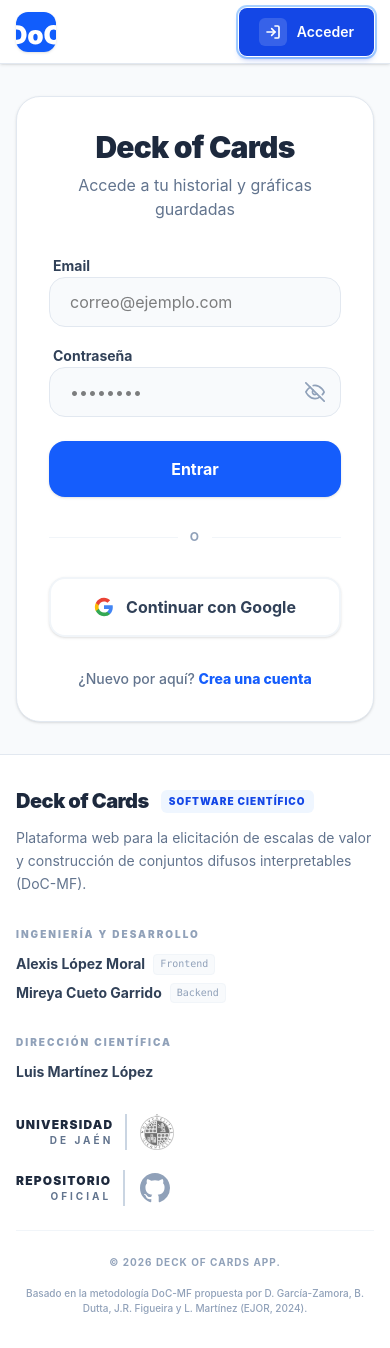
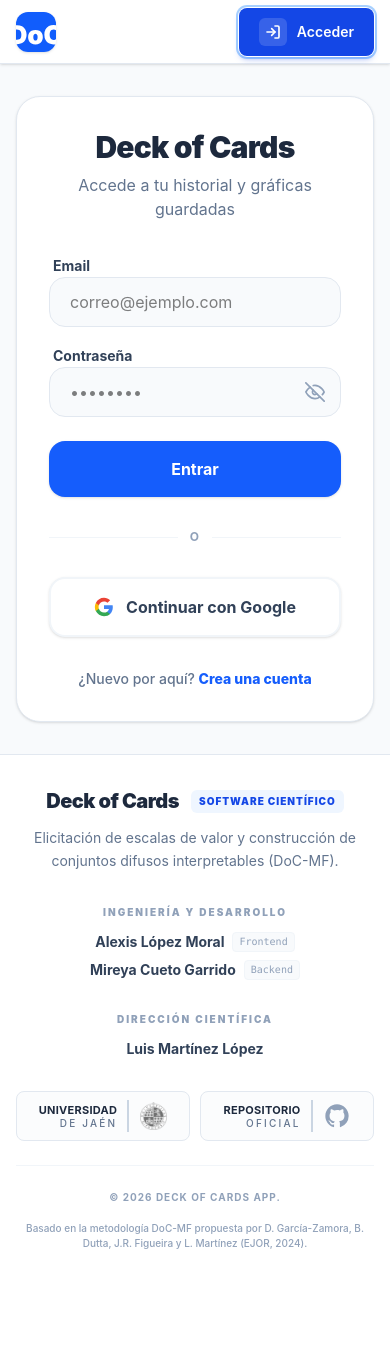
Before and after one commit to uja-dev-practices/deck-of-cards, a React (Vite) app in the folder frontend/: page /login in a window 390 px wide. After the commit the page ends 1283 px from the top, so only its background shows below. Built offline with nearby package versions, Linux system fonts and the light colour scheme; no server answers.

Commit message:
Refactor layout and styling across components for improved responsiveness and user experience. Adjusted overflow properties in CSS, enhanced layout in CriterionInput and Step1BaseScale components, and updated Footer for better alignment and accessibility.

```diff
--- a/frontend/src/components/CriterionInput.jsx
+++ b/frontend/src/components/CriterionInput.jsx
@@ -1,11 +1,11 @@
 export default function CriterionInput({ criterionName, setCriterionName, error }) {
   return (
-    <div className="flex flex-row items-center justify-center gap-3 w-full z-30 relative mt-4">
-      <label className="text-sm font-bold text-slate-600 uppercase tracking-wide whitespace-nowrap">
+    <div className="flex flex-col sm:flex-row items-stretch sm:items-center justify-center gap-2 sm:gap-3 w-full max-w-full z-30 relative mt-4 px-1">
+      <label className="text-sm font-bold text-slate-600 uppercase tracking-wide text-center sm:text-left sm:whitespace-nowrap shrink-0">
         Nombre del Criterio:
       </label>
 
-      <div className="relative w-72">
+      <div className="relative w-full max-w-xs sm:max-w-none sm:w-72 mx-auto sm:mx-0">
         <input
           type="text"
           placeholder="Ej: Calidad del código"
@@ -19,7 +19,7 @@ export default function CriterionInput({ criterionName, setCriterionName, error
         />
 
         {error && (
-          <span className="absolute top-1/2 -right-18 -translate-y-1/2 text-red-500 text-xs font-semibold">
+          <span className="mt-1 block text-center sm:absolute sm:mt-0 sm:top-1/2 sm:-right-20 sm:-translate-y-1/2 text-red-500 text-xs font-semibold whitespace-nowrap">
             Obligatorio
           </span>
         )}
--- a/frontend/src/components/layout/Footer.jsx
+++ b/frontend/src/components/layout/Footer.jsx
@@ -6,27 +6,27 @@ export default function Footer() {
         <div className="grid grid-cols-1 sm:grid-cols-2 lg:grid-cols-12 gap-8 lg:gap-6">
 
           {/* Proyecto */}
-          <div className="lg:col-span-4 flex flex-col">
-            <div className="flex items-center gap-3 mb-3">
+          <div className="lg:col-span-4 flex flex-col items-center text-center sm:items-start sm:text-left">
+            <div className="flex flex-wrap items-center justify-center gap-3 mb-3 sm:justify-start">
               <span className="text-xl font-black text-slate-800 tracking-tight">Deck of Cards</span>
               <span className="px-2 py-1 bg-blue-50 text-blue-700 text-[10px] font-black uppercase tracking-widest rounded-md">
                 Software Científico
               </span>
             </div>
             <p className="text-sm text-slate-500 leading-relaxed max-w-sm">
-              Plataforma web para la elicitación de escalas de valor y construcción de conjuntos difusos interpretables (DoC-MF).
+              Elicitación de escalas de valor y construcción de conjuntos difusos interpretables (DoC-MF).
             </p>
           </div>
 
           {/* Desarrollo */}
-          <div className="lg:col-span-3 flex flex-col">
+          <div className="lg:col-span-3 flex flex-col items-center text-center sm:items-start sm:text-left">
             <h4 className="text-[10px] font-black uppercase tracking-[0.2em] text-slate-400 mb-3">Ingeniería y Desarrollo</h4>
             <ul className="text-sm font-bold text-slate-700 space-y-2">
-              <li className="flex flex-wrap items-center gap-2">
+              <li className="flex flex-wrap items-center justify-center gap-2 sm:justify-start">
                 Alexis López Moral
                 <span className="text-slate-400 font-medium text-[10px] font-mono bg-slate-50 border border-slate-100 px-1.5 py-0.5 rounded">Frontend</span>
               </li>
-              <li className="flex flex-wrap items-center gap-2">
+              <li className="flex flex-wrap items-center justify-center gap-2 sm:justify-start">
                 Mireya Cueto Garrido
                 <span className="text-slate-400 font-medium text-[10px] font-mono bg-slate-50 border border-slate-100 px-1.5 py-0.5 rounded">Backend</span>
               </li>
@@ -34,29 +34,31 @@ export default function Footer() {
           </div>
 
           {/* Dirección Científica */}
-          <div className="lg:col-span-2 flex flex-col">
+          <div className="lg:col-span-2 flex flex-col items-center text-center sm:items-start sm:text-left">
             <h4 className="text-[10px] font-black uppercase tracking-[0.2em] text-slate-400 mb-3">Dirección Científica</h4>
             <p className="text-sm font-bold text-slate-700">Luis Martínez López</p>
           </div>
 
           {/* Enlaces Institucionales y Código */}
-          <div className="lg:col-span-3 flex flex-col gap-5 sm:items-start lg:items-end">
+          <div className="lg:col-span-3 flex flex-col items-center w-full sm:items-start lg:items-end">
+
+            <div className="grid grid-cols-2 gap-2.5 sm:gap-3 w-full max-w-sm sm:max-w-none lg:flex lg:flex-col lg:w-auto lg:gap-5">
 
               {/* Universidad de Jaén */}
               <a
                 href="https://www.ujaen.es/"
                 target="_blank" rel="noopener noreferrer"
-              className="group flex items-center gap-3 w-fit"
+                className="group flex items-center justify-center gap-2.5 rounded-lg border border-slate-200 bg-slate-50/50 px-3 py-2 transition-colors hover:bg-slate-100"
                 title="Ir a la web oficial de la Universidad de Jaén"
               >
-              <div className="text-right border-r-2 border-slate-300 group-hover:border-blue-600 pr-3 flex flex-col justify-center h-9 transition-colors">
-                <span className="text-xs font-black text-slate-800 uppercase tracking-widest leading-none mb-1">Universidad</span>
-                <span className="text-[10px] font-bold text-slate-500 uppercase tracking-[0.3em] leading-none">de Jaén</span>
+                <div className="flex h-8 flex-col justify-center border-r-2 border-slate-300 pr-2.5 text-right transition-colors group-hover:border-blue-600">
+                  <span className="mb-0.5 text-[11px] font-bold uppercase leading-none tracking-wide text-slate-800">Universidad</span>
+                  <span className="text-[10px] font-medium uppercase leading-none tracking-[0.22em] text-slate-500">de Jaén</span>
                 </div>
                 <img
-                src="/uja-logo.png"
+                  src={`${import.meta.env.BASE_URL}uja-logo.png`}
                   alt="Logo UJA"
-                className="w-9 h-9 object-contain grayscale group-hover:grayscale-0 transition-all opacity-80 group-hover:opacity-100"
+                  className="h-7 w-7 object-contain grayscale opacity-80 transition-all group-hover:grayscale-0 group-hover:opacity-100"
                 />
               </a>
 
@@ -64,24 +66,25 @@ export default function Footer() {
               <a
                 href="https://github.com/alexislopez-dev/deck-of-cards"
                 target="_blank" rel="noopener noreferrer"
-              className="group flex items-center gap-3 w-fit"
+                className="group flex items-center justify-center gap-2.5 rounded-lg border border-slate-200 bg-slate-50/50 px-3 py-2 transition-colors hover:bg-slate-100"
                 title="Ver código fuente en GitHub"
               >
-              <div className="text-right border-r-2 border-slate-300 group-hover:border-slate-800 pr-3 flex flex-col justify-center h-9 transition-colors">
-                <span className="text-xs font-black text-slate-800 uppercase tracking-widest leading-none mb-1">Repositorio</span>
-                <span className="text-[10px] font-bold text-slate-500 uppercase tracking-[0.3em] leading-none">Oficial</span>
+                <div className="flex h-8 flex-col justify-center border-r-2 border-slate-300 pr-2.5 text-right transition-colors group-hover:border-slate-800">
+                  <span className="mb-0.5 text-[11px] font-bold uppercase leading-none tracking-wide text-slate-800">Repositorio</span>
+                  <span className="text-[10px] font-medium uppercase leading-none tracking-[0.22em] text-slate-500">Oficial</span>
                 </div>
-              <svg className="w-9 h-9 text-slate-400 group-hover:text-slate-800 transition-colors" fill="currentColor" viewBox="0 0 24 24" aria-hidden="true">
+                <svg className="h-7 w-7 text-slate-400 transition-colors group-hover:text-slate-800" fill="currentColor" viewBox="0 0 24 24" aria-hidden="true">
                   <path fillRule="evenodd" d="M12 2C6.477 2 2 6.484 2 12.017c0 4.425 2.865 8.18 6.839 9.504.5.092.682-.217.682-.483 0-.237-.008-.868-.013-1.703-2.782.605-3.369-1.343-3.369-1.343-.454-1.158-1.11-1.466-1.11-1.466-.908-.62.069-.608.069-.608 1.003.07 1.531 1.032 1.531 1.032.892 1.53 2.341 1.088 2.91.832.092-.647.35-1.088.636-1.338-2.22-.253-4.555-1.113-4.555-4.951 0-1.093.39-1.988 1.029-2.688-.103-.253-.446-1.272.098-2.65 0 0 .84-.27 2.75 1.026A9.564 9.564 0 0112 6.844c.85.004 1.705.115 2.504.337 1.909-1.296 2.747-1.027 2.747-1.027.546 1.379.202 2.398.1 2.651.64.7 1.028 1.595 1.028 2.688 0 3.848-2.339 4.695-4.566 4.943.359.309.678.92.678 1.855 0 1.338-.012 2.419-.012 2.747 0 .268.18.58.688.482A10.019 10.019 0 0022 12.017C22 6.484 17.522 2 12 2z" clipRule="evenodd" />
                 </svg>
               </a>
 
             </div>
           </div>
+        </div>
 
         {/* Sub-Footer: Copyright y Referencia Científica */}
         <div className="mt-6 pt-6 border-t border-slate-100 flex flex-col md:flex-row justify-between items-center gap-4">
-          <p className="text-[10px] font-bold text-slate-400 uppercase tracking-widest whitespace-nowrap">
+          <p className="text-[10px] font-bold text-slate-400 uppercase tracking-widest text-center">
             © {new Date().getFullYear()} Deck of Cards App.
           </p>
           <p className="text-[10px] font-medium text-slate-400 text-center md:text-right">
--- a/frontend/src/components/layout/MainLayout.jsx
+++ b/frontend/src/components/layout/MainLayout.jsx
@@ -3,7 +3,7 @@ import Footer from './Footer';
 
 export default function MainLayout({ children }) {
   return (
-    <div className="min-h-screen flex flex-col bg-slate-50 font-sans">
+    <div className="min-h-screen flex flex-col overflow-x-clip bg-slate-50 font-sans">
 
       <Header />
 
--- a/frontend/src/index.css
+++ b/frontend/src/index.css
@@ -3,6 +3,11 @@
 /* Solo escanear código fuente; evita que Tailwind/Vite procesen Dockerfile u otros archivos en /app */
 @source "./src/**/*.{js,jsx}";
 
+html {
+  overflow-x: clip;
+}
+
 body {
+  overflow-x: clip;
   overflow-y: scroll;
 }
```
Also changed, not shown: frontend/src/components/editor/Step1BaseScale.jsx (+20 -8 lines). Lines whose indentation alone changed are shown as unchanged.
